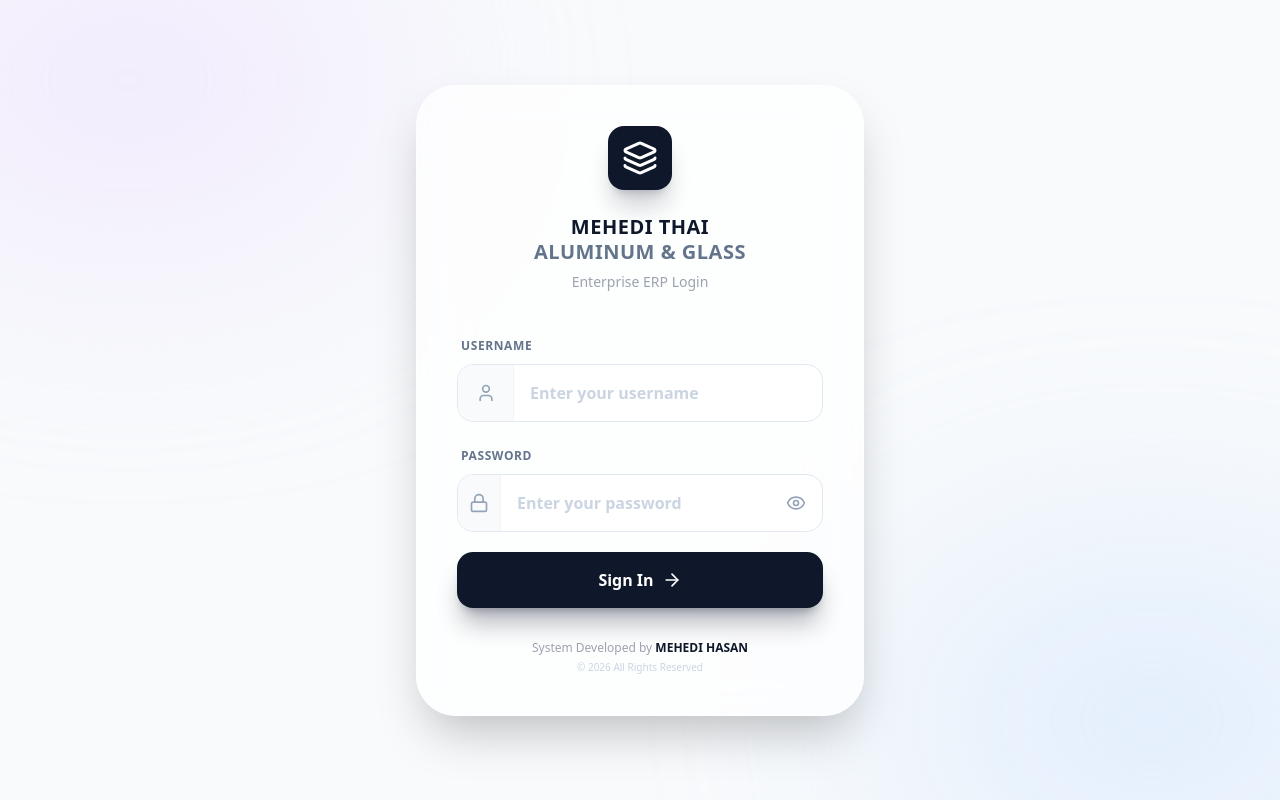
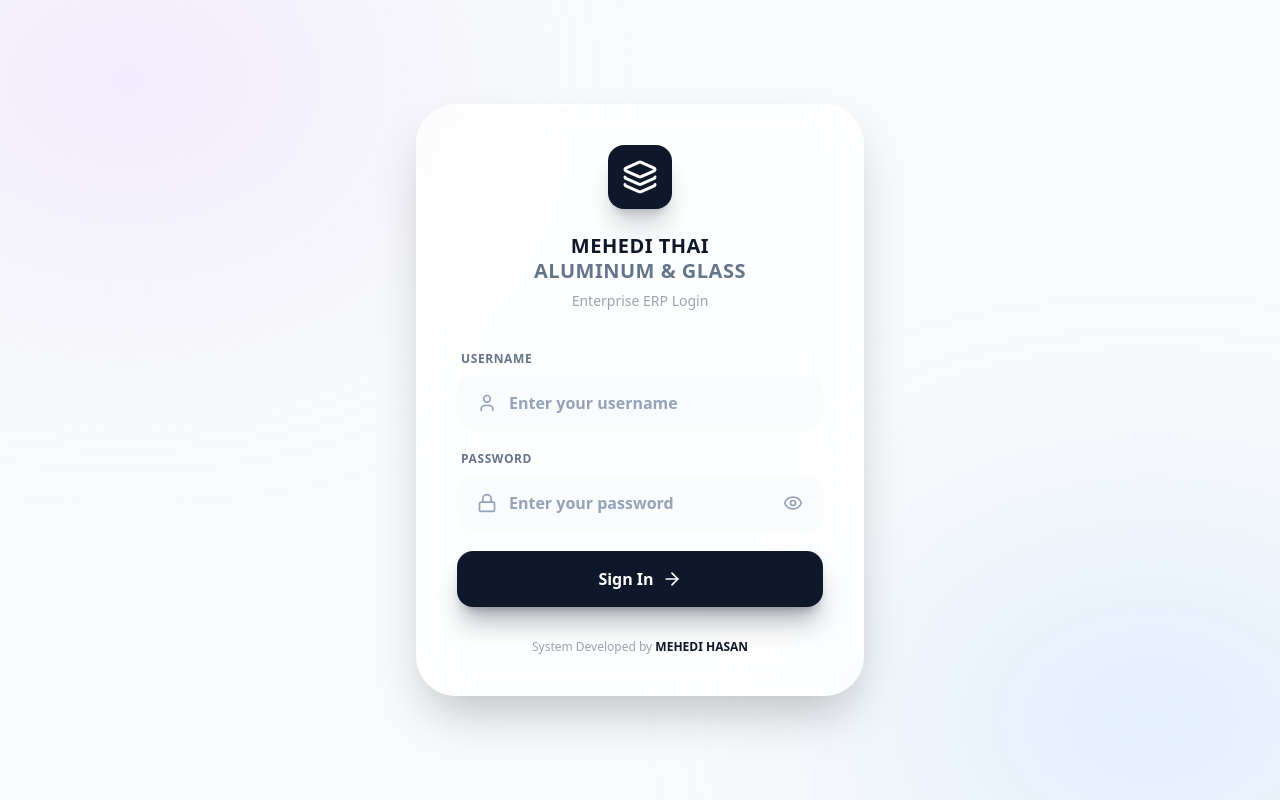
Before and after one commit to Mehedimnm/Mehedi-Thai-Aluminium-Glass, a React (Vite) app: page /login in a window 1280 px wide. Built offline with nearby package versions, Linux system fonts and the light colour scheme.

Commit message:
Dashboard Update

```diff
--- a/src/Login.jsx
+++ b/src/Login.jsx
@@ -9,11 +9,7 @@ const Login = ({ onLogin }) => {
   const [isLoading, setIsLoading] = useState(false);
   const [toast, setToast] = useState(null);
   const [showPassword, setShowPassword] = useState(false);
-
-  // Focus states
   const [focusedField, setFocusedField] = useState(null);
-
-  // Error states
   const [errors, setErrors] = useState({ username: false, password: false });
 
   const handleLogin = async (e) => {
@@ -39,9 +35,7 @@ const Login = ({ onLogin }) => {
 
       if (result.data === "Success") {
         setToast({ type: 'success', text: 'Login Successful! Please wait...' });
-        setTimeout(() => {
-          onLogin();
-        }, 1500);
+        setTimeout(() => { onLogin(); }, 1500);
       } else {
         setToast({ type: 'error', text: 'Incorrect Username or Password!' });
         setTimeout(() => setToast(null), 3000);
@@ -57,16 +51,13 @@ const Login = ({ onLogin }) => {
   const handleInputChange = (field, value) => {
     if (field === 'username') setUsername(value);
     if (field === 'password') setPassword(value);
-
-    if (errors[field]) {
-      setErrors({ ...errors, [field]: false });
-    }
+    if (errors[field]) setErrors({ ...errors, [field]: false });
   };
 
   return (
     <div className="min-h-screen flex items-center justify-center bg-[#f8fafc] relative overflow-hidden font-sans">
 
-      {/* Toast Notification */}
+      {/* Toast */}
       <AnimatePresence>
         {toast && (
           <motion.div
@@ -94,7 +85,7 @@ const Login = ({ onLogin }) => {
         )}
       </AnimatePresence>
 
-      {/* Original Background Effects */}
+      {/* Original Background */}
       <div className="absolute top-[-10%] left-[-10%] w-[40%] h-[40%] bg-purple-200/40 rounded-full blur-[120px]"></div>
       <div className="absolute bottom-[-10%] right-[-10%] w-[40%] h-[40%] bg-blue-200/40 rounded-full blur-[120px]"></div>
 
@@ -110,124 +101,124 @@ const Login = ({ onLogin }) => {
           <div className="w-16 h-16 bg-slate-900 rounded-2xl flex items-center justify-center mx-auto mb-6 shadow-xl shadow-slate-900/20">
             <Layers className="w-9 h-9 text-white" />
           </div>
-
           <h1 className="text-xl font-black text-slate-900 uppercase tracking-wide leading-tight mb-2">
             MEHEDI THAI <br/> <span className="text-slate-500">ALUMINUM & GLASS</span>
           </h1>
-
           <p className="text-gray-400 text-sm font-medium mt-1">Enterprise ERP Login</p>
         </div>
 
         <form onSubmit={handleLogin} className="space-y-5">
 
-          {/* Username Input */}
-          <div className="space-y-2">
-            <label className="text-xs font-bold text-slate-500 uppercase tracking-wider ml-1">
+          {/* Username Input - Seamless Design */}
+          <div>
+            <label className="block text-xs font-bold text-slate-500 uppercase tracking-wider mb-2 ml-1">
               Username
             </label>
-            <div
-              className={`flex items-center bg-white rounded-2xl overflow-hidden transition-all duration-200 ${
+            <div className={`
+              relative rounded-2xl transition-all duration-300
+              ${errors.username
+                ? 'bg-red-50 shadow-lg shadow-red-500/10'
+                : focusedField === 'username'
+                  ? 'bg-white shadow-lg shadow-slate-900/10'
+                  : 'bg-slate-50/80 hover:bg-slate-100/80'
+              }
+            `}>
+              <div className="flex items-center">
+                <div className="pl-5 pr-3 py-4">
+                  <User className={`w-5 h-5 transition-colors duration-300 ${
                     errors.username
-                  ? 'ring-2 ring-red-400 border border-red-200'
-                  : focusedField === 'username'
-                    ? 'ring-2 ring-slate-300 border border-slate-200'
-                    : 'border border-slate-200 hover:border-slate-300'
-              }`}
-            >
-              {/* Icon Box */}
-              <div className={`w-14 h-14 flex items-center justify-center border-r transition-colors duration-200 ${
-                errors.username
-                  ? 'bg-red-50 border-red-100'
-                  : focusedField === 'username'
-                    ? 'bg-slate-100 border-slate-200'
-                    : 'bg-slate-50 border-slate-100'
-              }`}>
-                <User className={`w-5 h-5 transition-colors duration-200 ${
-                  errors.username
-                    ? 'text-red-500'
+                      ? 'text-red-400'
                       : focusedField === 'username'
                         ? 'text-slate-700'
                         : 'text-slate-400'
                   }`} />
                 </div>
-
-              {/* Input */}
                 <input
                   type="text"
                   placeholder="Enter your username"
-                className="flex-1 h-14 px-4 bg-transparent outline-none font-semibold text-slate-800 placeholder-slate-300"
+                  className="flex-1 py-4 pr-4 bg-transparent outline-none font-semibold text-slate-800 placeholder-slate-400"
                   onChange={(e) => handleInputChange('username', e.target.value)}
                   onFocus={() => setFocusedField('username')}
                   onBlur={() => setFocusedField(null)}
                   value={username}
                 />
-
-              {/* Error Icon */}
                 {errors.username && (
-                <div className="pr-4">
-                  <AlertTriangle className="w-5 h-5 text-red-500" />
+                  <div className="pr-5">
+                    <AlertTriangle className="w-5 h-5 text-red-400" />
                   </div>
                 )}
               </div>
+
+              {/* Bottom Line Indicator */}
+              <div className={`
+                absolute bottom-0 left-5 right-5 h-[2px] rounded-full transition-all duration-300
+                ${errors.username
+                  ? 'bg-red-400'
+                  : focusedField === 'username'
+                    ? 'bg-slate-800'
+                    : 'bg-transparent'
+                }
+              `} />
+            </div>
           </div>
 
-          {/* Password Input */}
-          <div className="space-y-2">
-            <label className="text-xs font-bold text-slate-500 uppercase tracking-wider ml-1">
+          {/* Password Input - Seamless Design */}
+          <div>
+            <label className="block text-xs font-bold text-slate-500 uppercase tracking-wider mb-2 ml-1">
               Password
             </label>
-            <div
-              className={`flex items-center bg-white rounded-2xl overflow-hidden transition-all duration-200 ${
+            <div className={`
+              relative rounded-2xl transition-all duration-300
+              ${errors.password
+                ? 'bg-red-50 shadow-lg shadow-red-500/10'
+                : focusedField === 'password'
+                  ? 'bg-white shadow-lg shadow-slate-900/10'
+                  : 'bg-slate-50/80 hover:bg-slate-100/80'
+              }
+            `}>
+              <div className="flex items-center">
+                <div className="pl-5 pr-3 py-4">
+                  <Lock className={`w-5 h-5 transition-colors duration-300 ${
                     errors.password
-                  ? 'ring-2 ring-red-400 border border-red-200'
-                  : focusedField === 'password'
-                    ? 'ring-2 ring-slate-300 border border-slate-200'
-                    : 'border border-slate-200 hover:border-slate-300'
-              }`}
-            >
-              {/* Icon Box */}
-              <div className={`w-14 h-14 flex items-center justify-center border-r transition-colors duration-200 ${
-                errors.password
-                  ? 'bg-red-50 border-red-100'
-                  : focusedField === 'password'
-                    ? 'bg-slate-100 border-slate-200'
-                    : 'bg-slate-50 border-slate-100'
-              }`}>
-                <Lock className={`w-5 h-5 transition-colors duration-200 ${
-                  errors.password
-                    ? 'text-red-500'
+                      ? 'text-red-400'
                       : focusedField === 'password'
                         ? 'text-slate-700'
                         : 'text-slate-400'
                   }`} />
                 </div>
-
-              {/* Input */}
                 <input
                   type={showPassword ? 'text' : 'password'}
                   placeholder="Enter your password"
-                className="flex-1 h-14 px-4 bg-transparent outline-none font-semibold text-slate-800 placeholder-slate-300"
+                  className="flex-1 py-4 bg-transparent outline-none font-semibold text-slate-800 placeholder-slate-400"
                   onChange={(e) => handleInputChange('password', e.target.value)}
                   onFocus={() => setFocusedField('password')}
                   onBlur={() => setFocusedField(null)}
                   value={password}
                 />
-
-              {/* Error Icon */}
                 {errors.password && (
                   <div className="pr-2">
-                  <AlertTriangle className="w-5 h-5 text-red-500" />
+                    <AlertTriangle className="w-5 h-5 text-red-400" />
                   </div>
                 )}
-
-              {/* Show/Hide Password */}
                 <button
                   type="button"
                   onClick={() => setShowPassword(!showPassword)}
-                className="pr-4 pl-2 h-14 flex items-center text-slate-400 hover:text-slate-600 transition-colors"
+                  className="pr-5 py-4 text-slate-400 hover:text-slate-600 transition-colors"
                 >
                   {showPassword ? <EyeOff className="w-5 h-5" /> : <Eye className="w-5 h-5" />}
                 </button>
+              </div>
+
+              {/* Bottom Line Indicator */}
+              <div className={`
+                absolute bottom-0 left-5 right-5 h-[2px] rounded-full transition-all duration-300
+                ${errors.password
+                  ? 'bg-red-400'
+                  : focusedField === 'password'
+                    ? 'bg-slate-800'
+                    : 'bg-transparent'
+                }
+              `} />
             </div>
           </div>
 
@@ -253,9 +244,6 @@ const Login = ({ onLogin }) => {
           <p className="text-xs text-gray-400 font-medium">
             System Developed by <span className="text-slate-900 font-bold">MEHEDI HASAN</span>
           </p>
-          <p className="text-[10px] text-slate-300 font-medium mt-1">
-            © 2026 All Rights Reserved
-          </p>
         </div>
       </motion.div>
     </div>
```
Lines whose indentation alone changed are shown as unchanged.
